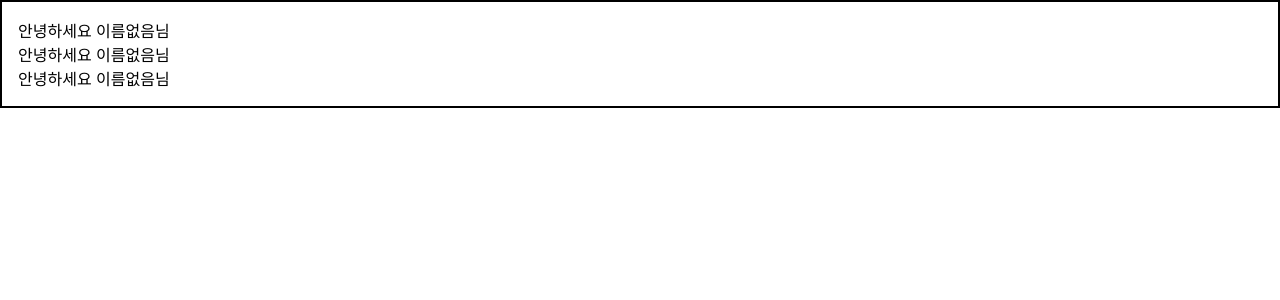
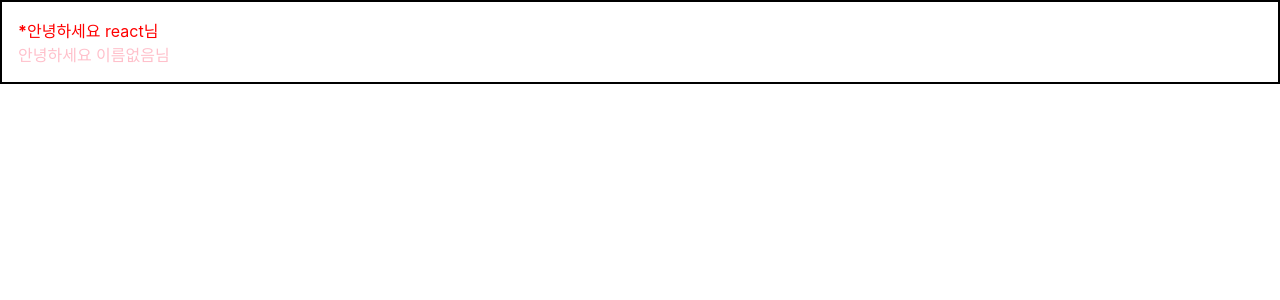
Before and after one commit to dks2312/react-study, a React (Create React App) app in the folder velopert/p01-react-basic/begin-react/: page / in a window 1280 px wide. Shown: the top 300 px of the page. Built offline with nearby package versions, Linux system fonts and the light colour scheme.

Commit message:
조건식

```diff
--- a/velopert/p01-react-basic/begin-react/src/App.js
+++ b/velopert/p01-react-basic/begin-react/src/App.js
@@ -5,9 +5,8 @@
 function App() {
   return (
     <Wrapper>
-      <Hello />
-      <Hello />
-      <Hello />
+      <Hello name="react" color="red" isSpecial={true}/>
+      <Hello color="pink" />
     </Wrapper>
   );
 }
--- a/velopert/p01-react-basic/begin-react/src/Hello.js
+++ b/velopert/p01-react-basic/begin-react/src/Hello.js
@@ -1,7 +1,12 @@
 import React from 'react';
 
-function Hello({ name, color }){
-    return <div style={color}>안녕하세요 {name}님</div>
+function Hello({ name, color, isSpecial  }){
+    return (
+        <div style={{color}}>
+            { isSpecial && <b>*</b> }
+            안녕하세요 {name}님
+        </div>
+        )
 }
 
 Hello.defaultProps = {
```
